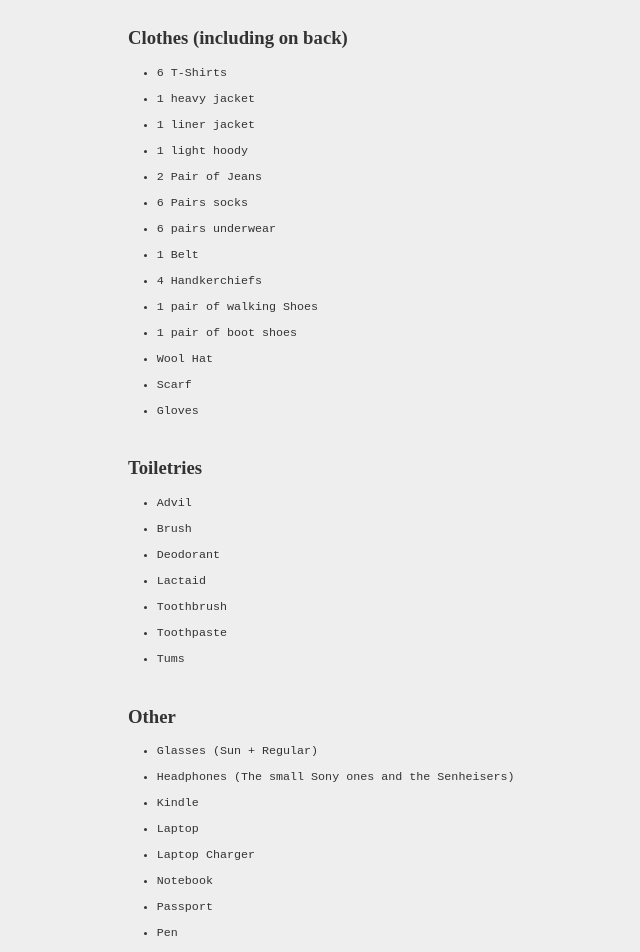
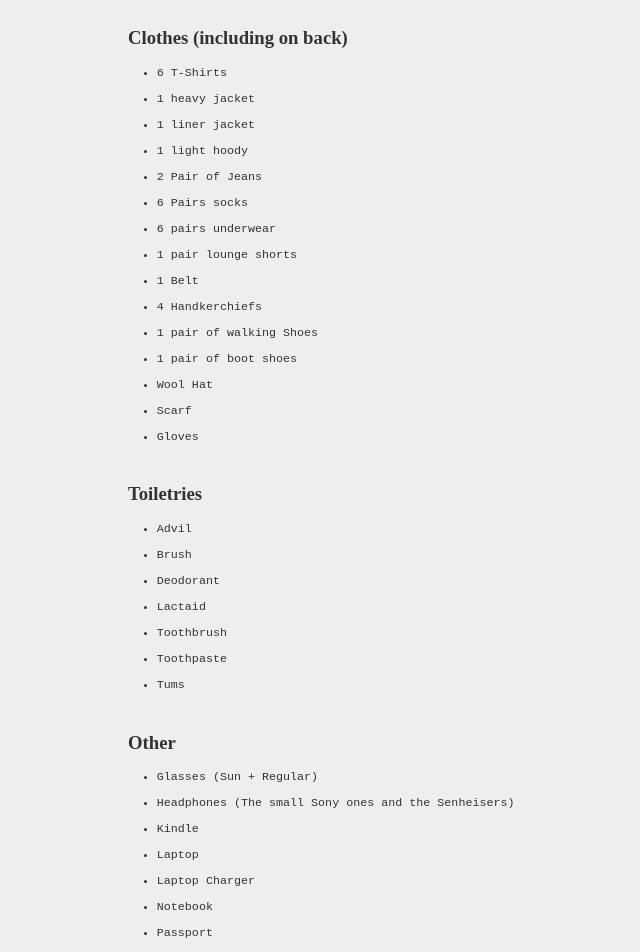
Before and after one commit to icco/traveling, a Jekyll site: the page built from _posts/2016-11-29-montreal.md, in a window 1280 px wide. Shown: the part 464-1416 px from the top of the page, without its empty margins (112-752 px from the left). Built offline with Jekyll 4.4.1, drawn with Linux system fonts in a browser that asks for light colours.

Commit message:
one other thing

```diff
--- a/_posts/2016-11-29-montreal.md
+++ b/_posts/2016-11-29-montreal.md
@@ -22,6 +22,7 @@ layout: default
  * 2 Pair of Jeans
  * 6 Pairs socks
  * 6 pairs underwear
+ * 1 pair lounge shorts
  * 1 Belt
  * 4 Handkerchiefs
  * 1 pair of walking Shoes
```
